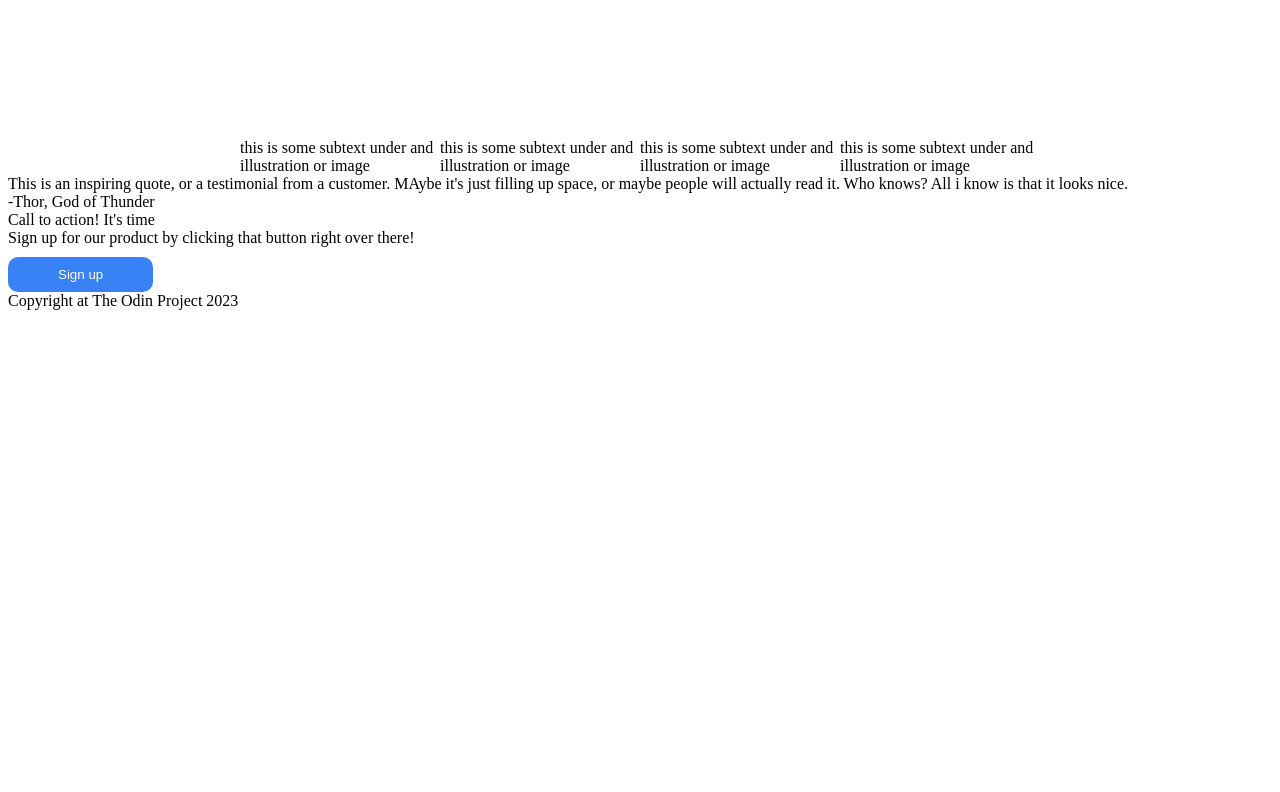
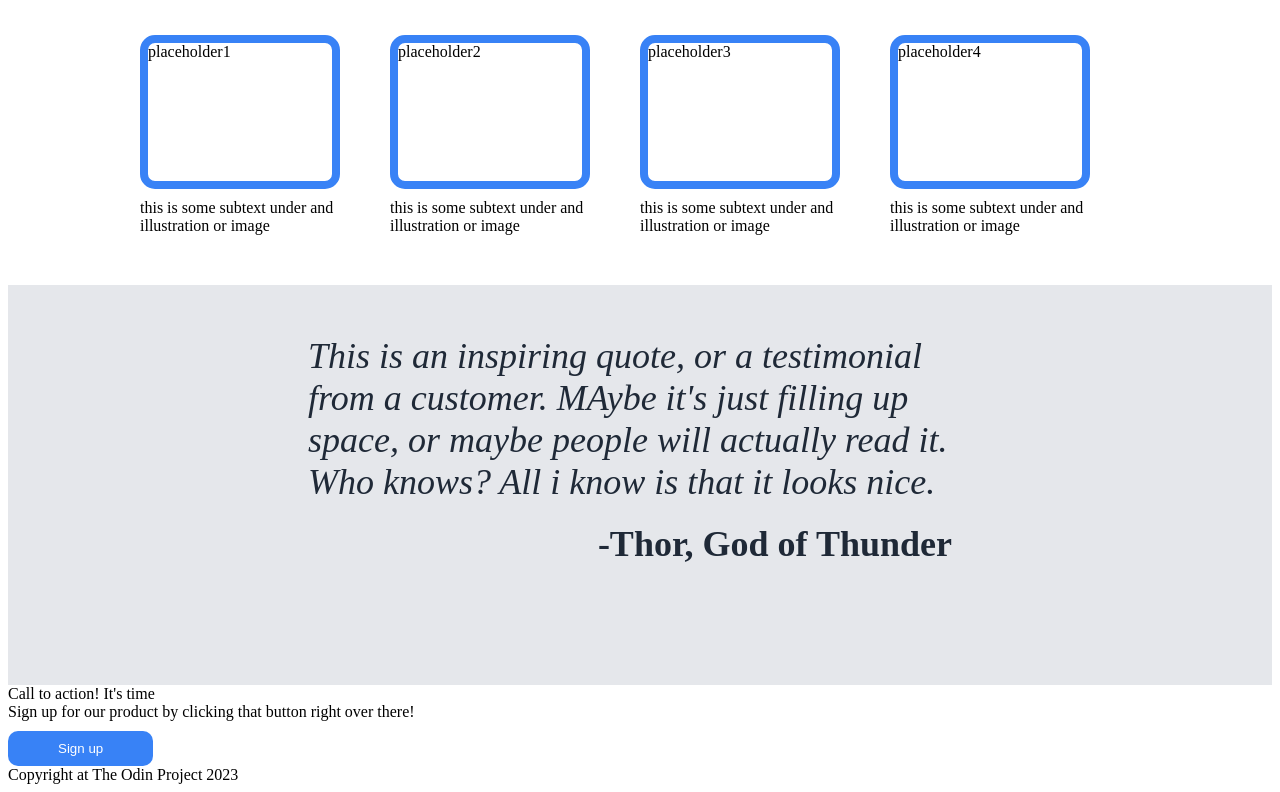
Before and after one commit to abelriley01/Landing-page, a plain HTML site: page index.html in a window 1280 px wide. Shown: the part 603-1395 px from the top of the page. Before the commit the page ends 921 px from the top, so only its background shows below. Drawn offline with Linux system fonts and the light colour scheme.

Commit message:
add call and footer

```diff
--- a/index.html
+++ b/index.html
@@ -29,25 +29,27 @@
         <div class="imagearray">
             <div class="imagebox">
                 <div class="imgcontainer">placeholder1</div>
-                <div>this is some subtext under and illustration or image</div>
+                <div class="imgtext">this is some subtext under and illustration or image</div>
             </div>
             <div class="imagebox">
                 <div class="imgcontainer">placeholder2</div>
-                <div>this is some subtext under and illustration or image</div>
+                <div class="imgtext">this is some subtext under and illustration or image</div>
             </div>
             <div class="imagebox">
                 <div class="imgcontainer">placeholder3</div>
-                <div>this is some subtext under and illustration or image</div>
+                <div class="imgtext">this is some subtext under and illustration or image</div>
             </div>
             <div class="imagebox">
                 <div class="imgcontainer">placeholder4</div>
-                <div>this is some subtext under and illustration or image</div>
+                <div class="imgtext">this is some subtext under and illustration or image</div>
             </div>
         </div>
     </div>
     <div class="testimonial">
-        <div> This is an inspiring quote, or a testimonial from a customer. MAybe it's just filling up space, or maybe people will actually read it. Who knows? All i know is that it looks nice.</div>
-        <div>-Thor, God of Thunder</div>
+        <div class="testimonialbulk">
+        <div class="testimonialtext"> This is an inspiring quote, or a testimonial from a customer. MAybe it's just filling up space, or maybe people will actually read it. Who knows? All i know is that it looks nice.</div>
+        <div class="testimonialattrib">-Thor, God of Thunder</div>
+    </div>
     </div>
     <div class="upperfooter">
         <div class="upperfootertext">
--- a/style.css
+++ b/style.css
@@ -77,20 +77,23 @@ button{
 .imagearray, .centercontent{
     display:flex;
     justify-content: space-around;
-
-
 }
 .centercontent{
     flex-direction: column;
     align-items: center;
     padding-left: 300px;
     padding-right: 300px;
+    padding-bottom: 50px;
 }
-.centertitle{
+
+.testimonialattrib, .centertitle{
     font-size: 36px;
     font-weight: bolder;
     color: #1F2937;
-    padding: 20px;
+}
+.centertitle{
+    padding-top: 50px;
+    padding-bottom: 50px;
 }
 .imagebox{
     height: 200px;
@@ -98,9 +101,42 @@ button{
     display: flex;
     flex-direction: column;
     justify-content: center;
+    margin-right: 50px;
+
 }
 .imgcontainer{
     height: 200px;
     width: 200px;
     justify-content: space-around;
+    box-sizing: border-box;
+    border-radius: 15px;
+    border: 8px solid #3882F6 ;
+    padding-bottom: 20px;
 }
+.imgtext{
+    margin-top: 10px;
+}
+
+.testimonial{
+    display: flex;
+    flex-direction: column;
+    background-color: #E5E7EB;
+    padding-top: 50px;
+    padding-bottom: 100px;
+}
+.testimonialbulk{
+    display: flex;
+    margin-left: 300px;
+    margin-right: 300px;
+    flex-direction: column;
+}
+.testimonialattrib{
+    display: flex;
+    justify-content: flex-end;
+    padding: 20px;
+}
+.testimonialtext{
+    font-size: 36px;
+    color: #1F2937;
+    font-style: italic;
+}
```
